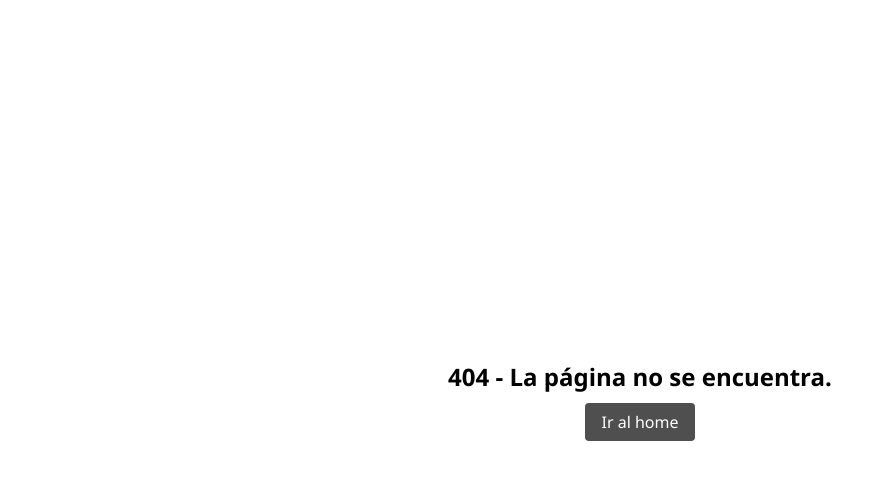
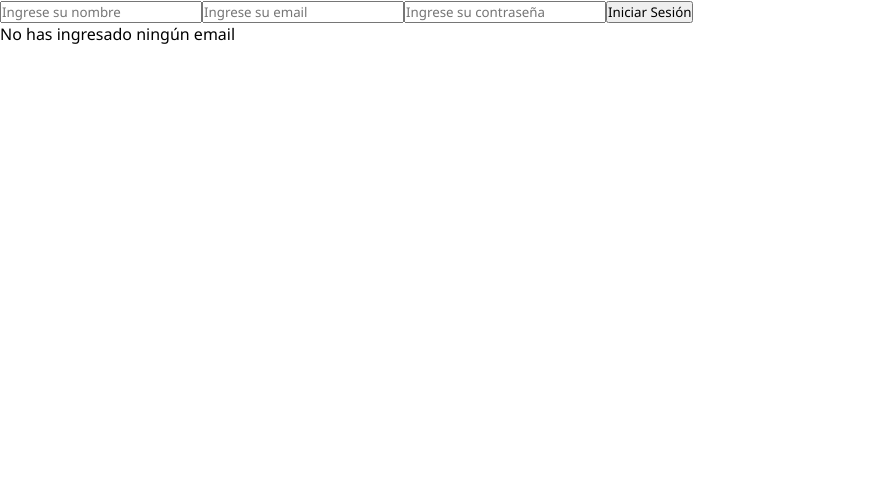
Before and after one commit to lucas-pensotti/tp-final-999200928, a React (Vite) app: page /registro in a window 1280 px wide. Before the commit this address had no page. Shown: the top 480 px of the page, without its empty margins (0-894 px from the left). Built offline with nearby package versions, Linux system fonts and the light colour scheme.

Commit message:
feat: se creó la ruta Registro y se hizo validaciones del formulario

```diff
--- a/src/router/RouterApp.jsx
+++ b/src/router/RouterApp.jsx
@@ -3,6 +3,7 @@ import { Home } from "../views/Home"
 import { NotFound } from "../views/NotFound"
 import { Login } from "../views/Login"
 import { RouteProtected } from "../components/RouteProtected"
+import { Registro } from "../views/Registro"
 
 const RouterApp = () => {
   return (
@@ -11,6 +12,7 @@ const RouterApp = () => {
         <Route path="/" element={<RouteProtected><Home /></RouteProtected>} />
         <Route path="/login" element={<Login />} />
         <Route path="*" element={<NotFound />} />
+        <Route path="/registro" element={<Registro />} />
       </Routes>
     </BrowserRouter>
   )
--- /dev/null
+++ b/src/views/Registro.jsx
@@ -0,0 +1,61 @@
+import { useState} from "react"
+
+const Registro = () => {
+    const [email, setEmail] = useState("")
+    const [password, setPassword] = useState("")
+    const [name, setName] = useState("")
+
+    const handleSubmit = (event) => {
+        event.preventDefault()
+
+        if (!name) {
+            alert("Campo obligatorio")
+        } else if (name.length < 3) {
+            alert("El nombre debe tener al menos 3 caracteres")
+        } else if (!email) {
+            alert("Campo obligatorio")
+        } else if (!password) {
+            alert("Campo obligatorio")
+        } else if (password.length < 6) {
+            alert("La contraseña debe tener al menos 6 caracteres")
+        } else {
+            console.log({
+                name: name,
+                email: email,
+                password: password,
+            })
+
+        // limpia el estado
+        setName("")
+        setEmail("")
+        setPassword("")
+        }
+    }
+
+    const handleChange = (event) => {
+        console.log(event.target.value)
+
+        if (event.target.name === "name") {
+            setName(event.target.value)
+        } else if (event.target.name === "email") {
+            setEmail(event.target.value)
+        } else if (event.target.name === "password"){
+            setPassword(event.target.value)
+        }
+    }
+
+    return (
+        <>
+        <form onSubmit={handleSubmit}>
+            <input type="text" placeholder="Ingrese su nombre" required name="name" onChange={handleChange} value={name} />
+            <input type="email" placeholder="Ingrese su email" required name="email" onChange={handleChange} value={email} />
+            <input type="password" placeholder="Ingrese su contraseña" required name="password" onChange={handleChange} value={password} />
+            <button>Iniciar Sesión</button>
+        </form>
+        {!email && <p>No has ingresado ningún email</p>}
+        {email && <p>Valor del mail actualizado: {email}</p>}
+        </>
+    )
+}
+
+export { Registro }
```
